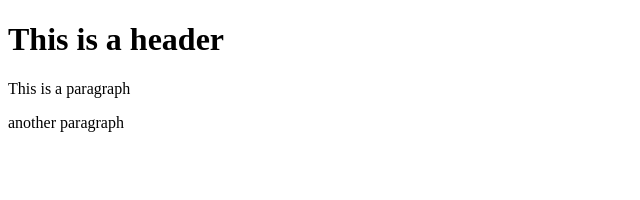
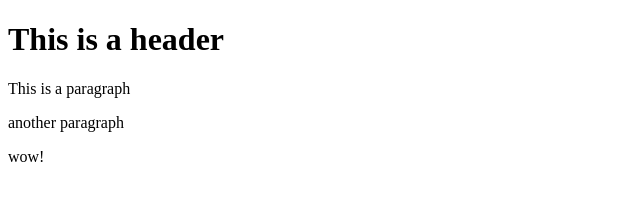
Before and after one commit to treswm/git-test, a website: page index.html in a window 1280 px wide. Shown: the full height of the page, 0-640 px from the left. Drawn offline with Linux system fonts and the light colour scheme.

```diff
--- a/index.html
+++ b/index.html
@@ -9,5 +9,6 @@
     <h1>This is a header</h1>
     <p>This is a paragraph</p>
     <p>another paragraph</p>
+    <p>wow!</p>
 </body>
 </html>
```
Also changed, not shown: package.json (added, +24 -0 lines), 2 other files.
